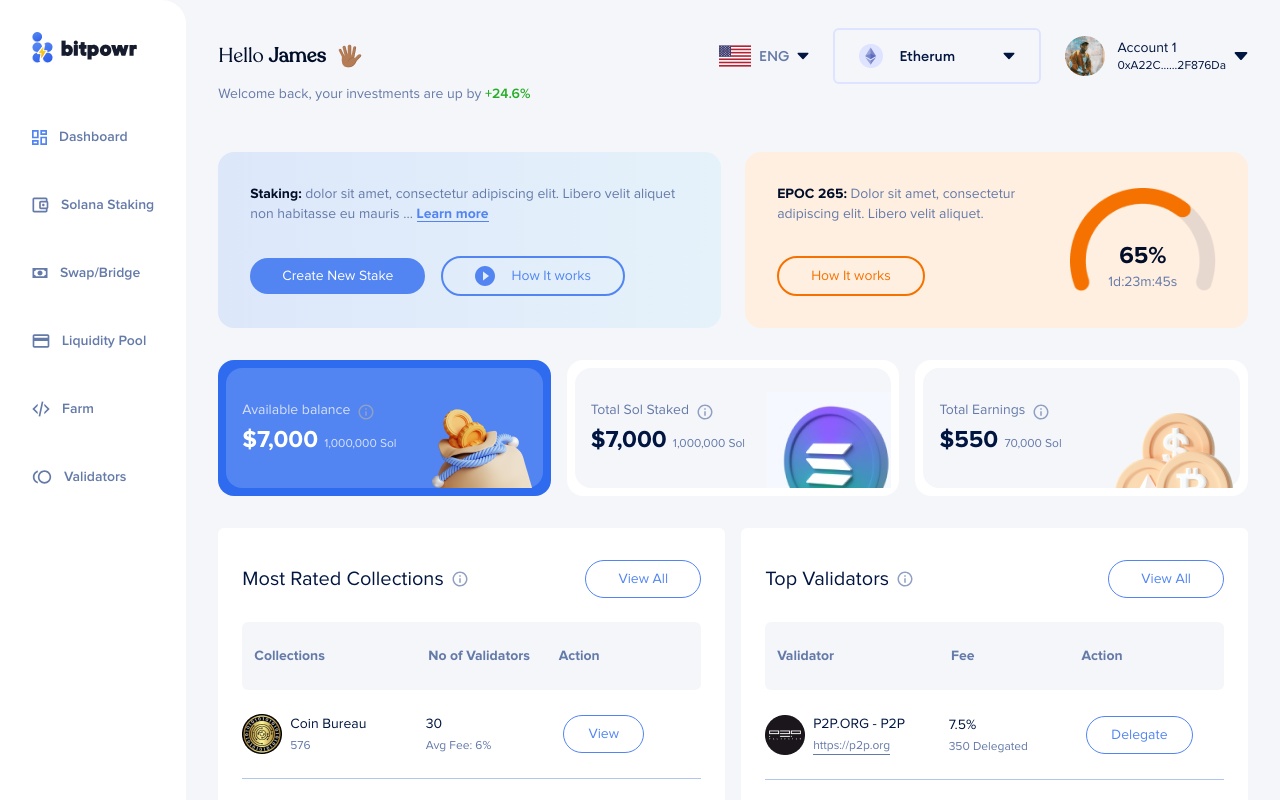
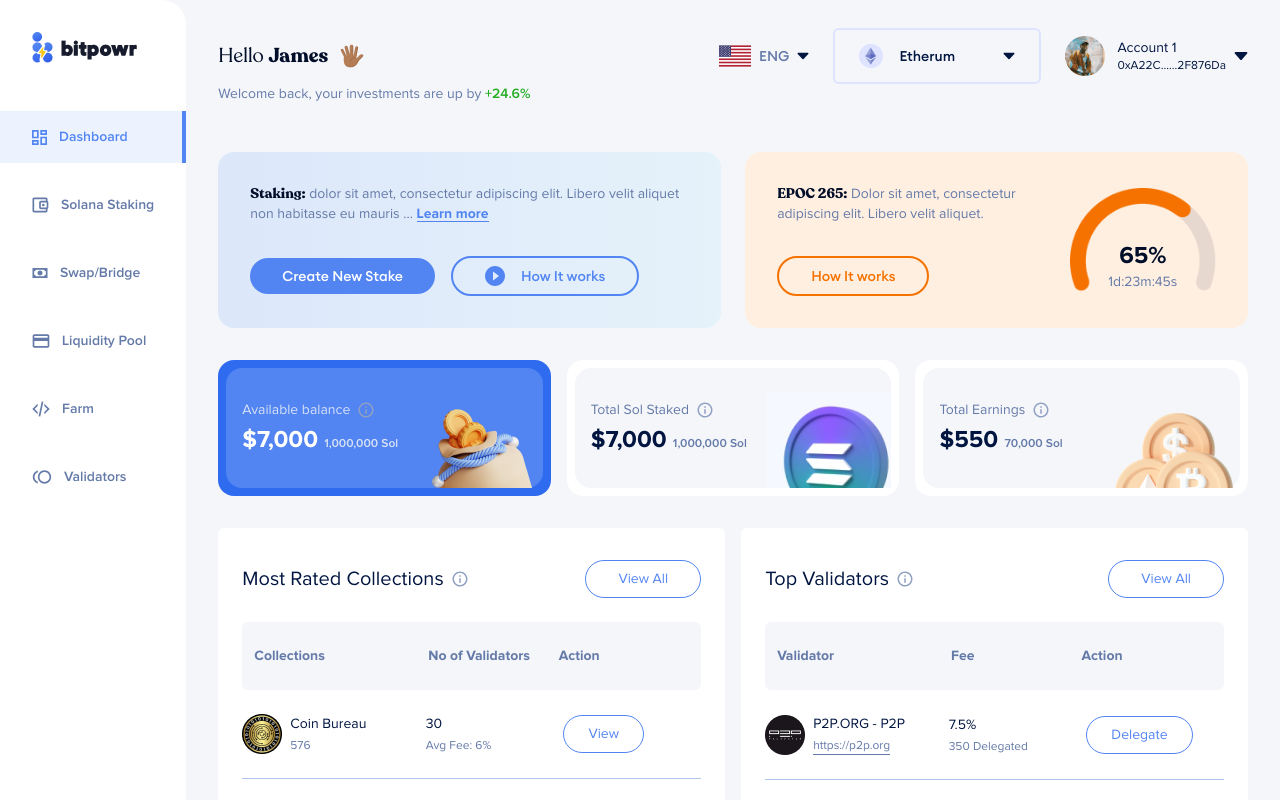
Before and after one commit to Phosah/bitpowr, a Vue app: page /staking in a window 1280 px wide. Shown: the top 800 px of the page. Built offline with nearby package versions, Linux system fonts and the light colour scheme.

Commit message:
Update to Staking page

```diff
--- a/src/App.vue
+++ b/src/App.vue
@@ -23,6 +23,16 @@ import Sidebar from "./components/Sidebar.vue";
   font-family: "Recoleta";
   font-weight: 400;
   src: local("Recoleta"), url("./font/Recoleta-Regular.otf") format("OpenType");
+}
+@font-face {
+  font-family: "Recoleta";
+  font-weight: 600;
+  src: local("Recoleta"), url("./font/Recoleta-Semibold.ttf") format("OpenType");
+}
+@font-face {
+  font-family: "Recoleta";
+  font-weight: 700;
+  src: local("Recoleta"), url("./font/Recoleta-Bold.ttf") format("OpenType");
 }
 @font-face {
   font-family: "Proxima Nova";
@@ -53,6 +63,14 @@ import Sidebar from "./components/Sidebar.vue";
   font-family: "Recoleta", sans-serif;
   font-weight: 400;
 }
+.font-recoleta-semibold {
+  font-family: "Recoleta", sans-serif;
+  font-weight: 600;
+}
+.font-recoleta-bold {
+  font-family: "Recoleta", sans-serif;
+  font-weight: 700;
+}
 .font-proxima-regular {
   font-family: "Proxima Nova", sans-serif;
   font-weight: 400;
--- a/src/components/LiquidityVolume.vue
+++ b/src/components/LiquidityVolume.vue
@@ -11,7 +11,7 @@
             </h3>
         </div>
         <div>
-            <img src="../assets/liquidity-graph.png" alt="Liquidity volume graph" />
+            <img class="w-full" src="../assets/liquidity-graph.png" alt="Liquidity volume graph" />
         </div>
     </div>
 </template>
--- a/src/components/Navbar.vue
+++ b/src/components/Navbar.vue
@@ -5,7 +5,7 @@
                 <div class="flex items-center space-x-3">
                     <h2 class="font-recoleta-regular text-xl text-brand-black-1">
                         Hello
-                        <span class="font-extrabold">James</span>
+                        <span class="font-recoleta-bold">James</span>
                     </h2>
                     <img src="../assets/hand-icon.png" alt="Hands icon" />
                 </div>
--- a/src/components/Sidebar.vue
+++ b/src/components/Sidebar.vue
@@ -79,7 +79,7 @@ import { defineComponent, ref } from 'vue'
 
 export default defineComponent({
     setup() {
-        const isActive = ref('')
+        const isActive = ref('dashboard')
 
         return { isActive }
     },
--- a/src/components/StakingAvailableBalance.vue
+++ b/src/components/StakingAvailableBalance.vue
@@ -3,13 +3,15 @@
         <div class="flex items-center p-2 bg-brand-blue-4 rounded-2xl text-white">
             <div class="w-full relative py-8 pl-4 bg-brand-blue-1 rounded-2xl">
                 <div>
-                    <div class="flex items-center space-x-2">
-                        <p class="mb-1 text-[#D7E1F6]">Available balance</p>
+                    <div class="flex items-center space-x-2 mb-1">
+                        <p class="text-[#D7E1F6]">Available balance</p>
                         <img src="../assets/info-icon.svg" alt="Info icon" />
                     </div>
-                    <p class="text-2xl font-bold">
+                    <p class="text-2xl font-proxima-bold">
                         $7,000
-                        <span class="text-xs font-normal text-[#D7E1F6]">1,000,000 Sol</span>
+                        <span
+                            class="font-proxima-semibold text-xs text-[#D7E1F6]"
+                        >1,000,000 Sol</span>
                     </p>
                 </div>
                 <div class="absolute bottom-0 right-0">
--- a/src/components/StakingTotalEarnings.vue
+++ b/src/components/StakingTotalEarnings.vue
@@ -3,13 +3,15 @@
         <div class="flex items-center p-2 bg-white rounded-2xl">
             <div class="w-full relative py-8 pl-4 bg-brand-blue-6 rounded-2xl">
                 <div>
-                    <div class="flex items-center space-x-2">
-                        <p class="mb-1">Total Earnings</p>
+                    <div class="flex items-center space-x-2 mb-1">
+                        <p class>Total Earnings</p>
                         <img src="../assets/info-icon.svg" alt="Info icon" />
                     </div>
-                    <p class="text-2xl text-brand-blue-3 font-bold">
+                    <p class="text-2xl text-brand-blue-3 font-proxima-bold">
                         $550
-                        <span class="text-xs font-normal text-brand-blue-2">70,000 Sol</span>
+                        <span
+                            class="font-proxima-semibold text-xs font-normal text-brand-blue-2"
+                        >70,000 Sol</span>
                     </p>
                 </div>
                 <div class="absolute bottom-0 right-0">
--- a/src/components/StakingTotalSol.vue
+++ b/src/components/StakingTotalSol.vue
@@ -3,13 +3,15 @@
         <div class="flex items-center p-2 bg-white rounded-2xl">
             <div class="w-full relative py-8 pl-4 bg-brand-blue-6 rounded-2xl">
                 <div>
-                    <div class="flex items-center space-x-2">
-                        <p class="mb-1">Total Sol Staked</p>
+                    <div class="flex items-center space-x-2 mb-1">
+                        <p class>Total Sol Staked</p>
                         <img src="../assets/info-icon.svg" alt="Info icon" />
                     </div>
-                    <p class="text-2xl text-brand-blue-3 font-bold">
+                    <p class="text-2xl text-brand-blue-3 font-proxima-bold">
                         $7,000
-                        <span class="text-xs font-normal text-brand-blue-2">1,000,000 Sol</span>
+                        <span
+                            class="text-xs font-proxima-semibold text-brand-blue-2"
+                        >1,000,000 Sol</span>
                     </p>
                 </div>
                 <div class="absolute bottom-0 right-0">
--- a/src/components/TradingVolume.vue
+++ b/src/components/TradingVolume.vue
@@ -11,7 +11,7 @@
             </h3>
         </div>
         <div>
-            <img src="../assets/trading-volume-graph.png" alt="Trading volume graph" />
+            <img class="w-full" src="../assets/trading-volume-graph.png" alt="Trading volume graph" />
         </div>
     </div>
 </template>
--- a/src/views/Staking.vue
+++ b/src/views/Staking.vue
@@ -3,12 +3,12 @@
         <div class="flex items-center space-x-6">
             <div class="flex-1 p-8 bg-gradient-to-r from-brand-blue-7 to-brand-blue-8 rounded-2xl">
                 <p class="mb-8">
-                    <span class="text-brand-black-1 font-bold">Staking:</span> dolor sit amet, consectetur adipiscing elit. Libero velit aliquet non habitasse eu mauris ...
+                    <span class="font-recoleta-bold text-brand-black-1">Staking:</span> dolor sit amet, consectetur adipiscing elit. Libero velit aliquet non habitasse eu mauris ...
                     <span
                         class="border-b border-brand-blue-1 text-brand-blue-1 font-bold"
                     >Learn more</span>
                 </p>
-                <div class="flex items-center space-x-4">
+                <div class="font-euclid-medium flex items-center space-x-4">
                     <button
                         class="py-2 px-8 bg-brand-blue-1 text-white rounded-full"
                     >Create New Stake</button>
@@ -23,10 +23,10 @@
             <div class="flex items-center justify-between flex-1 p-8 bg-brand-orange-1 rounded-2xl">
                 <div class="w-2/3">
                     <p class="mb-8">
-                        <span class="text-brand-black-1 font-bold">EPOC 265:</span>
+                        <span class="font-recoleta-bold text-brand-black-1">EPOC 265:</span>
                         Dolor sit amet, consectetur adipiscing elit. Libero velit aliquet.
                     </p>
-                    <div class="flex items-center space-x-4">
+                    <div class="font-euclid-medium flex items-center space-x-4">
                         <button
                             class="py-2 px-8 border-2 border-brand-orange-2 text-brand-orange-2 rounded-full"
                         >How It works</button>
@@ -36,7 +36,7 @@
                     <img src="../assets/rainbow-img.png" alt="Rainbow img" />
                     <div class="absolute inset-0 flex items-end justify-center">
                         <div class="text-center">
-                            <h3 class="text-2xl text-brand-black-1 font-bold">65%</h3>
+                            <h3 class="font-proxima-bold text-2xl text-brand-black-1">65%</h3>
                             <p>1d:23m:45s</p>
                         </div>
                     </div>
```
Also changed, not shown: src/font/Recoleta-Bold.ttf (added), src/font/Recoleta-SemiBold.ttf (added).
